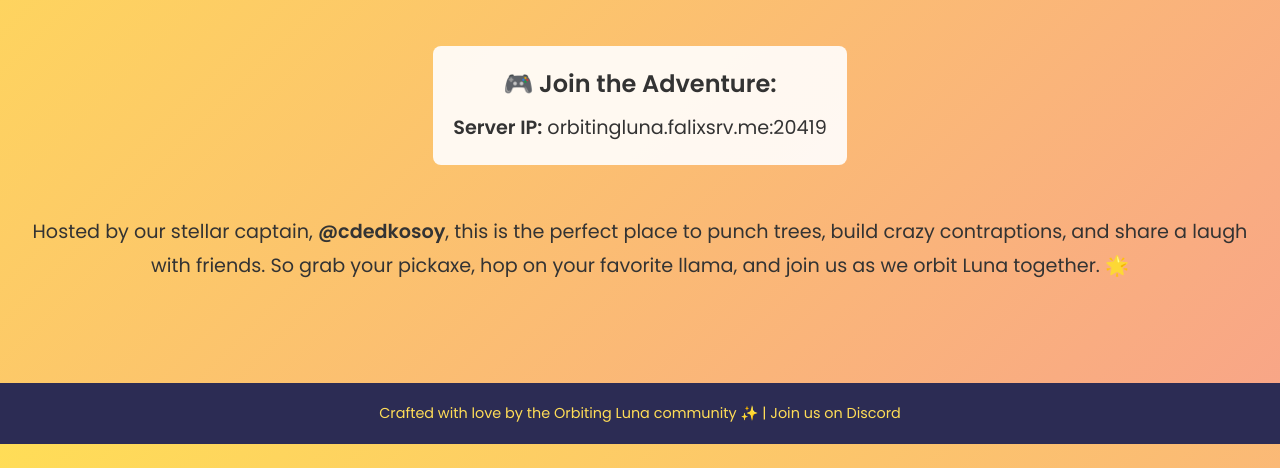
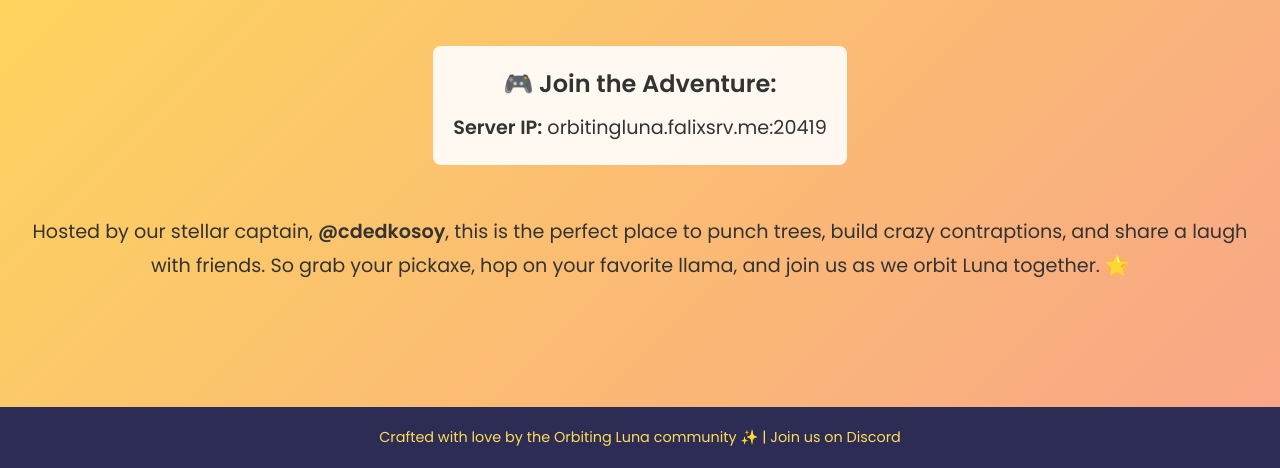
Before and after one commit to cdedkosoy/orbiting_luna, a plain HTML site: page index.html in a window 1280 px wide. Shown: the part 332-800 px from the top of the page. Drawn offline with Linux system fonts and the light colour scheme.

Commit message:
Update index.html

```diff
--- a/index.html
+++ b/index.html
@@ -13,6 +13,9 @@
             background: linear-gradient(135deg, #ffdd57, #f8a488);
             color: #333;
             text-align: center;
+            display: flex;
+            flex-direction: column;
+            min-height: 100vh;
         }
         header {
             background-color: #2c2c54;
@@ -31,6 +34,7 @@
         }
         .content {
             padding: 40px 20px;
+            flex: 1;
         }
         .content h2 {
             font-size: 2rem;
@@ -60,6 +64,9 @@
             color: #ffdd57;
             padding: 20px 0;
             margin-top: 40px;
+            position: relative;
+            bottom: 0;
+            width: 100%;
         }
         footer p {
             margin: 0;
@@ -98,7 +105,7 @@
     </div>
 
     <footer>
-        <p>Crafted with love by the Orbiting Luna community ✨ | <a href="https://discord.gg">Join us on Discord</a></p>
+        <p>Crafted with love by the Orbiting Luna community ✨ | <a href="https://discord.gg/MXAFEX8Asd">Join us on Discord</a></p>
     </footer>
 </body>
 </html>
```
